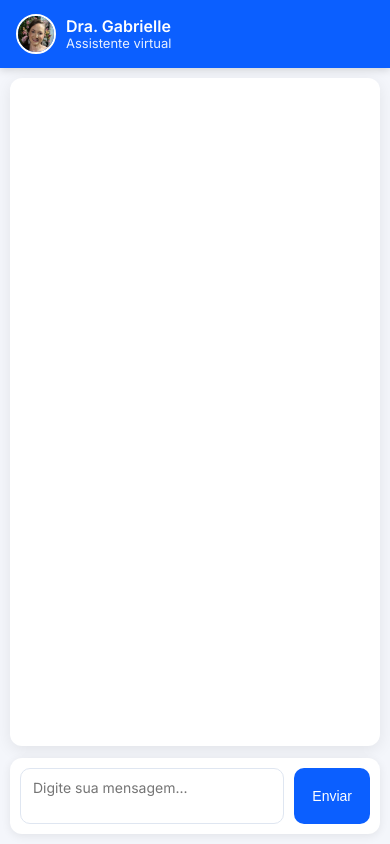
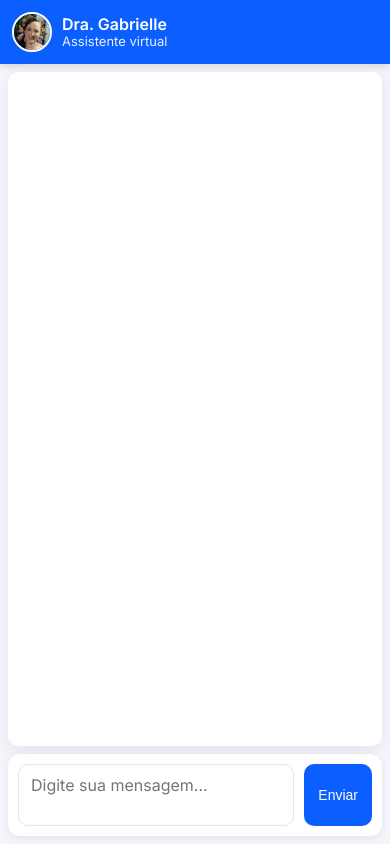
Before and after one commit to danielbrayner/agenda-dra-gabrielle, a Flask app: page / in a window 390 px wide. Run offline with Flask 3, Linux system fonts and the light colour scheme; some libraries are stand-ins or nearby versions.

Commit message:
Melhorias na responsividade

```diff
--- a/templates/index.html
+++ b/templates/index.html
@@ -19,10 +19,11 @@
       font-family: 'Inter', Arial, sans-serif;
       background: #f4f6fb;
       margin: 0;
-      height: 100vh;
+      height: 100dvh; /* altura real do celular */
       display: flex;
       flex-direction: column;
     }
+
 
     header {
       background: #0b5fff;
@@ -57,12 +58,12 @@
       flex: 1;
       display: flex;
       flex-direction: column;
-      padding: 16px;
-      gap: 12px;
-      max-width: 900px;
+      padding: 12px;
+      gap: 10px;
       width: 100%;
       margin: 0 auto;
     }
+
 
     .messages {
       flex: 1;
@@ -143,20 +144,45 @@
 
     /* Mobile ajustes */
     @media (max-width: 600px) {
+      header {
+        padding: 12px;
+      }
+
       .container {
+        padding: 8px;
+        gap: 8px;
+      }
+
+      .messages {
+        border-radius: 10px;
         padding: 10px;
       }
 
-      .messages {
-        padding: 12px;
+      .msg {
+        max-width: 90%;
+        font-size: 15px;
       }
 
-      .msg {
-        max-width: 85%;
+      .composer {
+        position: sticky;
+        bottom: 0;
+        border-radius: 12px;
+      }
+
+      textarea {
+        font-size: 16px; /* evita zoom automático no iPhone */
+      }
+
+      button {
+        padding: 0 14px;
       }
     }
 
 
+    .messages {
+      scroll-behavior: smooth;
+      -webkit-overflow-scrolling: touch;
+    }
 
 
     .options-container {
```
